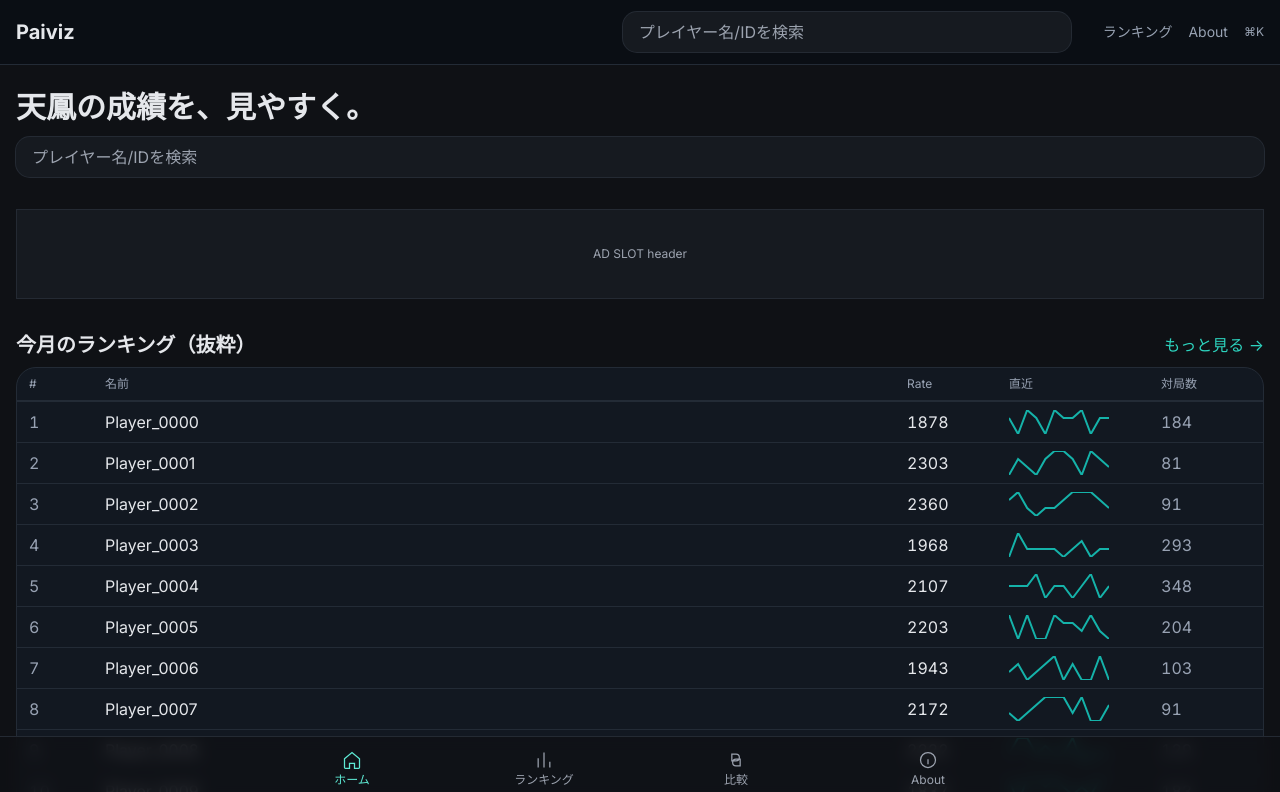
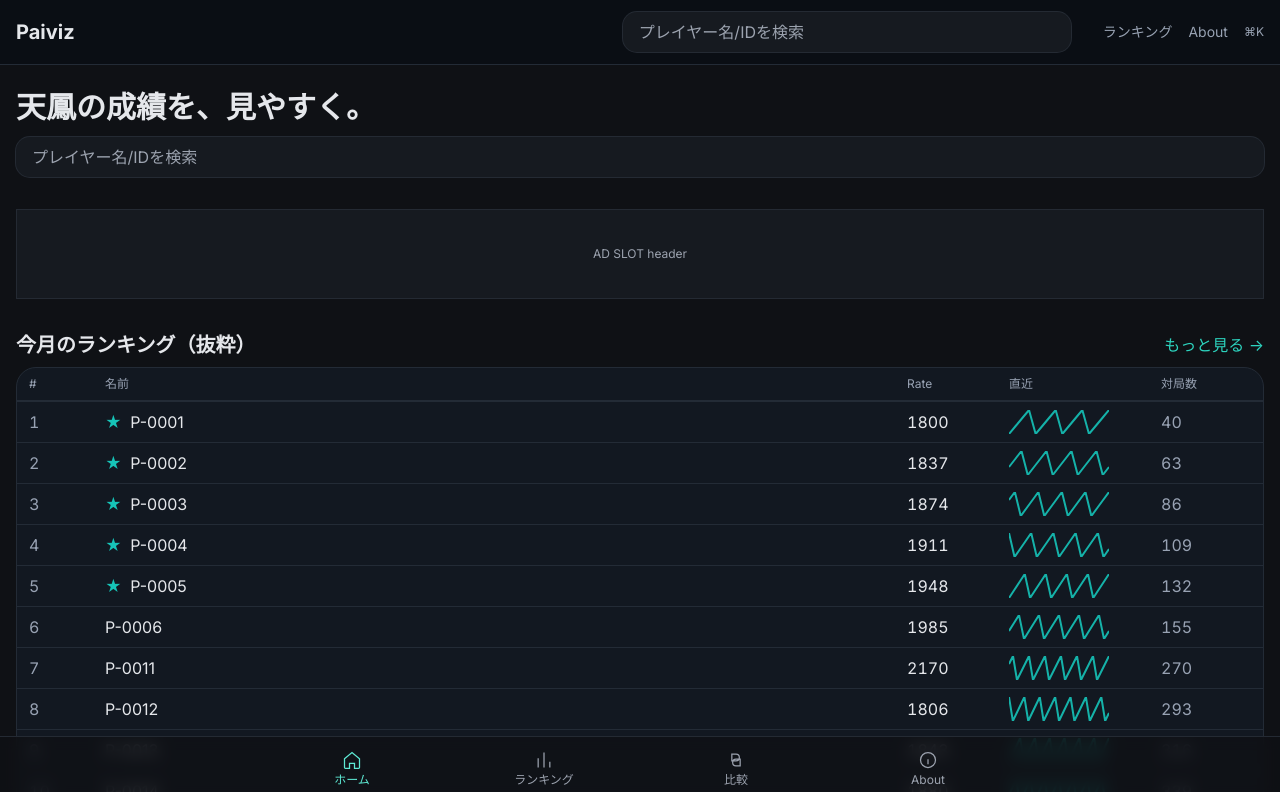
Before and after one commit to RyutaAoyama/paiviz, a Nuxt app: page / in a window 1280 px wide. Shown: the top 792 px of the page. Built offline with nearby package versions, Linux system fonts and the light colour scheme.

Commit message:
fix(favorites): デフォルトのお気に入りを設定してゼロ件回避

```diff
--- a/composables/useFavorites.ts
+++ b/composables/useFavorites.ts
@@ -1,12 +1,15 @@
 const KEY = 'paiviz:favs';
 const favs = ref<Set<string>>(new Set());
 
-const load = () => {
+const DEFAULT = ['P-0001', 'P-0002', 'P-0003', 'P-0004', 'P-0005'];
+const load = (): void => {
   try {
     const s = localStorage.getItem(KEY);
-    favs.value = new Set(JSON.parse(s || '[]'));
+    const arr = JSON.parse(s || '[]');
+    const list = Array.isArray(arr) && arr.length ? arr : DEFAULT;
+    favs.value = new Set(list);
   } catch {
-    favs.value = new Set();
+    favs.value = new Set(DEFAULT);
   }
 };
 const save = (): void => {
--- a/pages/index.vue
+++ b/pages/index.vue
@@ -32,11 +32,11 @@
 
         <div v-else>
           <div
-            v-for="(r, i) in rowsSafe"
-            :key="r.id"
+            v-for="r in rowsSafe"
+            :key="r.name"
             class="grid grid-cols-[64px_1fr_90px_140px_90px] items-center gap-3 border-t border-border px-3 py-2"
           >
-            <div class="tabular-nums text-muted">{{ i + 1 }}</div>
+            <div class="tabular-nums text-muted">{{ r.rank }}</div>
             <div class="truncate">
               <span v-if="isFav(r.name)" class="mr-1 text-jade">★</span>
               {{ r.name }}
@@ -87,6 +87,8 @@
 </template>
 
 <script setup lang="ts">
+import { getRankingRows, type RankingRow } from '~/providers/rankings';
+
 const url = useRequestURL();
 useHead(() => {
   const canonical = url.origin + url.pathname;
@@ -108,34 +110,12 @@ useHead(() => {
   };
 });
 
-// SSRでも安全な“空配列”初期化
-type Row = {
-  id: number;
-  name: string;
-  rate: number;
-  games: number;
-  spark: number[];
-};
-
 const { isFav, list: favs } = useFavorites();
 const { recent } = useRecent();
 
-// --- ランキング抜粋（モック） ---
-// SSRで Date などの非POJOを返すと Nuxt が payload 化で警告するので、POJOのみ使用
-const rows = ref<Row[]>([]);
-onMounted(() => {
-  // クライアント側でだけ擬似データ投入（SSR時は空 → 0件表示で安全）
-  rows.value = Array.from({ length: 10 }).map((_, i) => ({
-    id: i,
-    name: `Player_${i.toString().padStart(4, '0')}`,
-    rate: Math.floor(1800 + Math.random() * 600),
-    games: Math.floor(50 + Math.random() * 300),
-    spark: Array.from({ length: 12 }, () => Math.floor(1 + Math.random() * 4)),
-  }));
-});
-
-// null セーフな派生
-const rowsSafe = computed<Row[]>(() => (Array.isArray(rows.value) ? rows.value : []));
+const baseRows = await getRankingRows({ tableType: '特上', rule: '東' });
+const rows = ref<RankingRow[]>(baseRows.slice(0, 10));
+const rowsSafe = computed<RankingRow[]>(() => (Array.isArray(rows.value) ? rows.value : []));
 const favSafe = computed<string[]>(() => (Array.isArray(favs.value) ? favs.value : []));
 const recSafe = computed<string[]>(() => (Array.isArray(recent.value) ? recent.value : []));
 
--- a/pages/rankings.vue
+++ b/pages/rankings.vue
@@ -45,10 +45,10 @@ let worker: Worker | null = null;
 const { list: favList } = useFavorites();
 const FavStar = resolveComponent('FavStar');
 
-const recalc = (): void => {
+const recalc = async (): Promise<void> => {
   if (!worker) return;
   loading.value = true;
-  rows.value = getRankingRows(model.value);
+  rows.value = await getRankingRows(model.value);
   const sortKeys: RankRequest['sort']['keys'] = [];
   const sk = model.value.sortKey;
   const dir = model.value.sortDir;
@@ -74,14 +74,18 @@ if (process.client) {
 }
 
 onMounted(() => {
-  recalc();
+  void recalc();
 });
 
 watch(
   () => ({ ...model.value }),
-  () => recalc()
+  () => {
+    void recalc();
+  }
 );
-watch(favList, () => recalc());
+watch(favList, () => {
+  void recalc();
+});
 
 // CSV
 import { toCsv, downloadCsv } from '~/utils/csv';
--- a/providers/rankings.ts
+++ b/providers/rankings.ts
@@ -1,34 +1,32 @@
 import type { TableType, Rule } from '~/types/rankings';
 import type { RankRow } from '~/workers/rankWorker';
 
-export type RankingRow = RankRow & { trend: string; tableType: TableType; rule: Rule };
+export type RankingRow = RankRow & { spark: number[]; tableType: TableType; rule: Rule };
 
-const TABLE_TYPES: TableType[] = ['一般', '上', '特上', '鳳凰'];
-const RULES: Rule[] = ['東', '東南'];
-const TRENDS = ['↗︎', '→', '↘︎'] as const;
-
-const ALL_ROWS: RankingRow[] = Array.from({ length: 500 }, (_, i) => {
-  const tableType = TABLE_TYPES[i % TABLE_TYPES.length];
-  const rule = RULES[Math.floor(i / TABLE_TYPES.length) % RULES.length];
-  const rate = 1800 + ((i * 13) % 401);
-  const games = 50 + ((i * 17) % 451);
-  return {
-    rank: i + 1,
-    name: `P-${(i + 1).toString().padStart(4, '0')}`,
-    rate,
-    games,
-    trend: TRENDS[i % TRENDS.length],
-    tableType,
-    rule,
-  };
+const ALL_ROWS: RankingRow[] = Array.from({ length: 400 }, (_, i) => {
+  const name = `P-${(i + 1).toString().padStart(4, '0')}`;
+  const rate = 1800 + ((i * 37) % 401);
+  const games = 40 + ((i * 23) % 361);
+  let tableType: TableType;
+  if (i < 280) tableType = '特上';
+  else if (i < 320) tableType = '一般';
+  else if (i < 360) tableType = '上';
+  else tableType = '鳳凰';
+  const rule: Rule = i % 10 < 6 ? '東' : '東南';
+  const len = 16 + (i % 17);
+  const spark = Array.from({ length: len }, (_, j) => ((i + j) % 4) + 1);
+  return { name, rate, games, spark, tableType, rule };
 });
 
 /**
- * 指定した卓・ルールに該当するランキング行を取得する。
+ * ランキング行を取得する（将来の実データ差し替えポイント）。
  * @param query フィルタ条件
  * @returns ランキング行の配列
  */
-export const getRankingRows = (query: { tableType: TableType; rule: Rule }): RankingRow[] =>
+export const getRankingRows = async (query: {
+  tableType: TableType;
+  rule: Rule;
+}): Promise<RankingRow[]> =>
   ALL_ROWS.filter((r) => r.tableType === query.tableType && r.rule === query.rule).map(
     (r, idx) => ({ ...r, rank: idx + 1 })
   );
```
